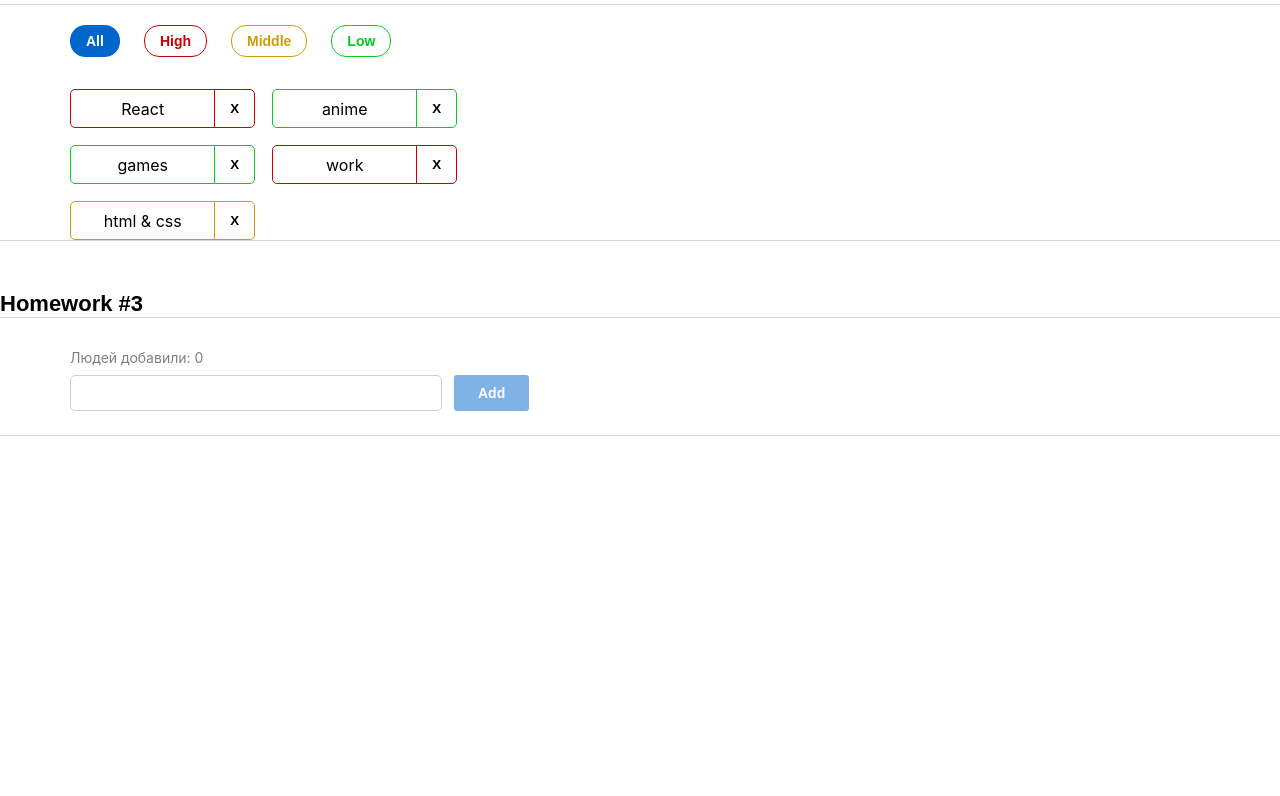
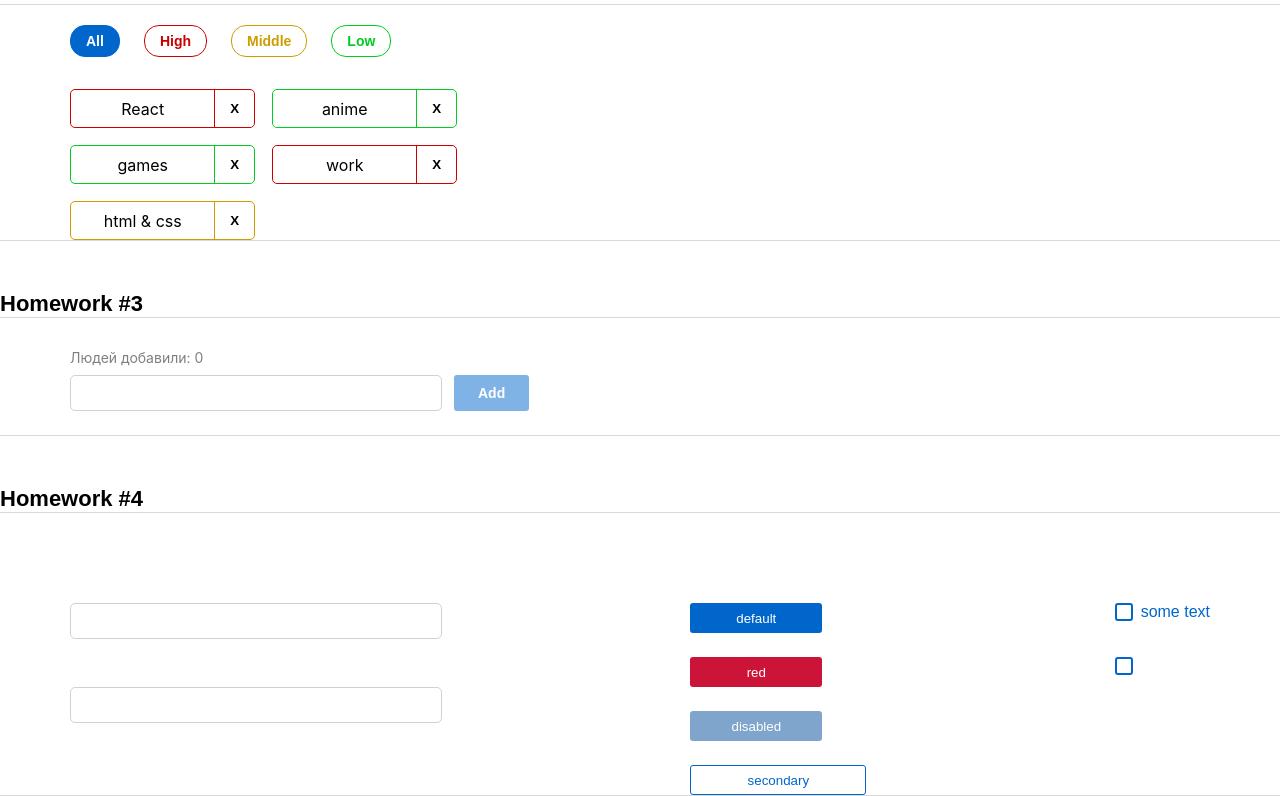
Before and after one commit to MarioVeljanov/hws2, a React (Create React App) app: page / in a window 1280 px wide. Shown: the part 465-1261 px from the top of the page. Before the commit the page ends 901 px from the top, so only its background shows below. Built offline with nearby package versions, Linux system fonts and the light colour scheme.

Commit message:
homewor: hw04

```diff
--- a/src/s1-main/App.tsx
+++ b/src/s1-main/App.tsx
@@ -3,6 +3,7 @@
 import HW1 from '../s2-homeworks/hw01/HW1'
 import HW2 from '../s2-homeworks/hw02/HW2'
 import HW3 from '../s2-homeworks/hw03/HW3'
+import HW4 from '../s2-homeworks/hw04/HW4'
 
 function App() {
     return (
@@ -11,7 +12,7 @@
             {/*раскомментировать по ходу выполнения*/}
             <HW2/>
             <HW3/>
-            {/*<HW4/>*/}
+            <HW4/>
 
             {/*при выполнении дз 5 и более - закомментировать здесь дз 1-4, так как они есть внутри дз 5*/}
             {/*<HW5/>*/}
--- a/src/s2-homeworks/hw01/message/Message.module.css
+++ b/src/s2-homeworks/hw01/message/Message.module.css
@@ -55,7 +55,7 @@
     content: '';
     position: absolute;
     bottom: 0;
-    right: -20px;
+    right: -19px;
     display: block;
     height: 20px;
     width: 20px;
--- a/src/s2-homeworks/hw04/Stand.module.css
+++ b/src/s2-homeworks/hw04/Stand.module.css
@@ -1,7 +1,8 @@
 .stand {
+    margin-top: 90px;
     display: flex;
     justify-content: space-between;
-    align-items: center;
+    align-items: flex-start;
 }
 
 .inputs {
--- a/src/s2-homeworks/hw04/Stand.tsx
+++ b/src/s2-homeworks/hw04/Stand.tsx
@@ -75,7 +75,7 @@
             </div>
 
             <div className={s.checkboxes}>
-                {/*чекбокс с текстом:*/}
+                {/* чекбокс с текстом: */}
                 <div>
                     <SuperCheckbox
                         id={'hw4-super-checkbox-with-text'}
--- a/src/s2-homeworks/hw04/common/c1-SuperInputText/SuperInputText.module.css
+++ b/src/s2-homeworks/hw04/common/c1-SuperInputText/SuperInputText.module.css
@@ -1,20 +1,32 @@
 .input:focus {
+    background:rgb(241, 241, 241);
 }
 
 .input {
+    width: 372px;
+    height: 36px;
+    border-radius: 5px;
 }
 
 .inputWrapper {
+    display: flex;
+    flex-direction: column-reverse;
 }
 
 .superInput {
+    border: 1px solid #D1D1D1;
 }
 
 .errorInput {
+    border: 1px solid #CC1439;
+
 }
 
 .errorInput:focus {
+    border: 1px solid  #CC1439;
 }
 
 .error {
+    color: #CC1439;
+
 }
--- a/src/s2-homeworks/hw04/common/c2-SuperButton/SuperButton.module.css
+++ b/src/s2-homeworks/hw04/common/c2-SuperButton/SuperButton.module.css
@@ -1,36 +1,75 @@
 .button {
+    width: 132px;
+    height: 30px;
+    border: none;
+    border-radius: 3px;
 }
 
 .disabled {
+    color: #fff;
+    background: #004D99;
+
+
 }
 
 .secondary {
+    width: 176px;
+    height: 30px;
+    color: #0066CC;
+    background: #fff;
+    border: 1px solid #0066CC;
+
+
 }
 
 .default {
+    color: #fff;
+    background: #0066CC;
+    transition: width 0.7s;
+
 }
 
 .red {
+    color: #fff;
+    background: #CC1439;
+    transition: width 0.7s;
 }
 
 .default:hover {
+    width: 167px;
+    height: 30px;
+    background: #0080FF;
+
 }
 
 .red:hover {
+    width: 167px;
+    height: 30px;
+    background: #FF1A47;
+
 }
 
 .secondary:hover {
+    background-color: #E5F0FA;
 }
 
 
 .default:active {
+    background: #0059B3;
+    width: 149px;
+    transition: all 0s;
 }
 
 .secondary:active {
+    background: #C9E5FF;
 }
 
 .red:active {
+    background: #B31232;
+    width: 149px;
+    transition: all 0s;
 }
 
 .button:disabled {
+    opacity: 0.5;
 }
--- a/src/s2-homeworks/hw04/common/c2-SuperButton/SuperButton.tsx
+++ b/src/s2-homeworks/hw04/common/c2-SuperButton/SuperButton.tsx
@@ -18,10 +18,13 @@
     }
 ) => {
     const finalClassName = s.button
-        // + (disabled
-        //         ? ...
-        //         : xType === 'red'
-        //             ? ...
+        + (disabled
+                ? " " + s.disabled
+                : xType === 'red'
+                    ? " " + s.red
+                     : xType === 'secondary'
+                     ? " " + s.secondary
+                     : " " + s.default)
         + (className ? ' ' + className : '') // задачка на смешивание классов
 
     return (
--- a/src/s2-homeworks/hw04/common/c3-SuperCheckbox/SuperCheckbox.module.css
+++ b/src/s2-homeworks/hw04/common/c3-SuperCheckbox/SuperCheckbox.module.css
@@ -31,7 +31,7 @@
     appearance: none;
 
     background-image: url('checked.svg');
-    /*background: #99ff99;*/
+    /* background: #99ff99; */
 }
 
 .checkbox:focus {
--- a/src/s2-homeworks/hw04/common/c3-SuperCheckbox/SuperCheckbox.tsx
+++ b/src/s2-homeworks/hw04/common/c3-SuperCheckbox/SuperCheckbox.tsx
@@ -28,6 +28,9 @@
 ) => {
     const onChangeCallback = (e: ChangeEvent<HTMLInputElement>) => {
         // задачка на написание онченджа
+        onChangeChecked?.(e.currentTarget.checked)
+
+        onChange?.(e)
 
     }
 
```
Also changed, not shown: src/s2-homeworks/hw03/GreetingContainer.tsx (line endings or trailing spaces).
